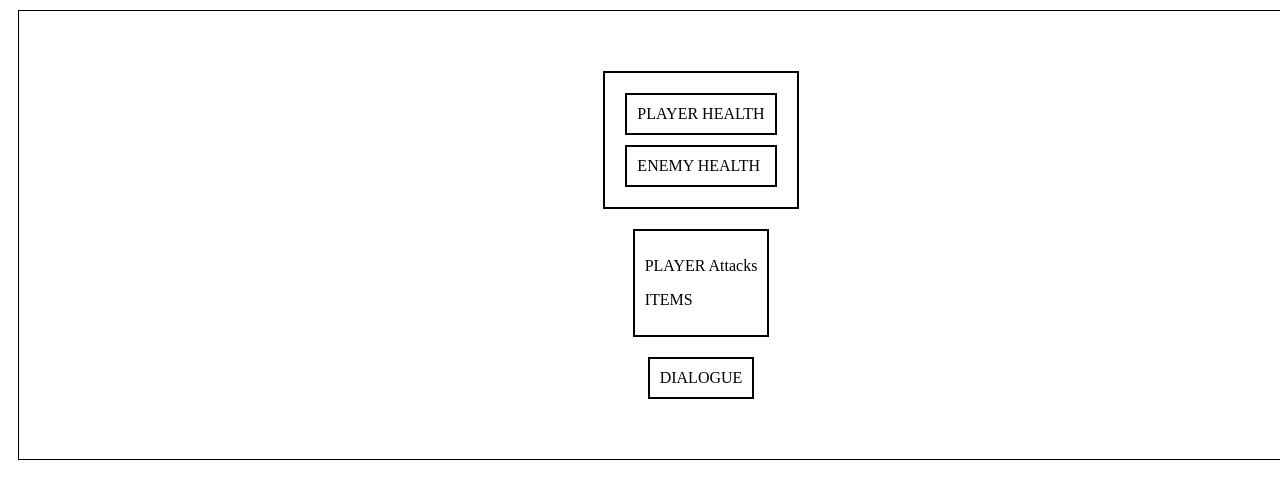
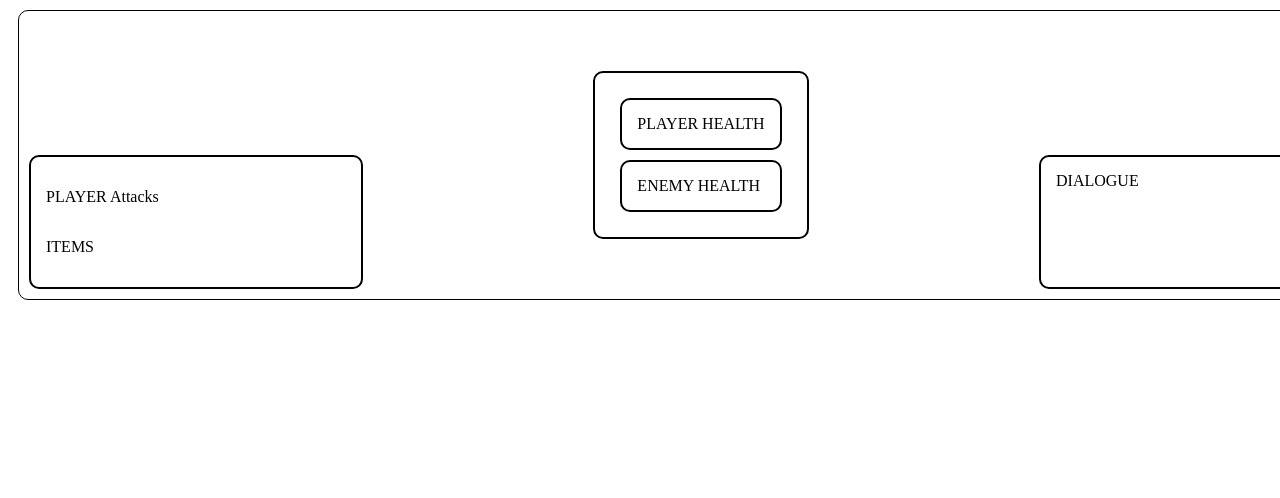
Before and after one commit to PyroCinAltar/Hackathon---2025, a plain HTML site: page Layout/index.html in a window 1280 px wide. Shown: the top 498 px of the page. Drawn offline with Linux system fonts and the light colour scheme; files whose address does not match are found by name.

Commit message:
CHnages 2

```diff
--- a/Layout/styles.css
+++ b/Layout/styles.css
@@ -1,7 +1,19 @@
 div {
     border: 2px solid black;
     margin: 10px;
-    padding: 10px;
+    padding: 15px;
+    border-radius: 10px;
+}
+
+div#character-statsContainer{
+    display: flex;
+    flex-direction: column;
+    align-items: center;
+    justify-content: center;
+    width: 5;
+    height: 300%;
+    padding: 50px;
+    border: 1px black solid;
 }
 
 div#character-statsContainer {
@@ -12,5 +24,25 @@ div#character-statsContainer {
     width: 100%;
     height: 100%;
     padding: 50px;
-   border: 1px black solid;
+    border: 1px black solid;
+    position: relative; /* Add this to make it a positioning context */
 }
+
+div#CharacterAbilitySelection {
+    display: flex;
+    flex-direction: column;
+    position: absolute; /* Position relative to the parent */
+    bottom: 0; /* Align to the bottom of the parent */
+    left: 0; /* Align to the left of the parent */
+    width: 300px; /* Set a width for the selection box */
+    height: 100px; /* Set a height for the selection box */
+}
+div#Character-Dialogue{
+    display: flex;
+    flex-direction: column;
+    position: absolute; /* Position relative to the parent */
+    bottom: 0; /* Align to the bottom of the parent */
+    right: 0; /* Align to the right of the parent */
+    width: 300px; /* Set a width for the selection box */
+    height: 100px; /* Set a height for the selection box */
+}
```
